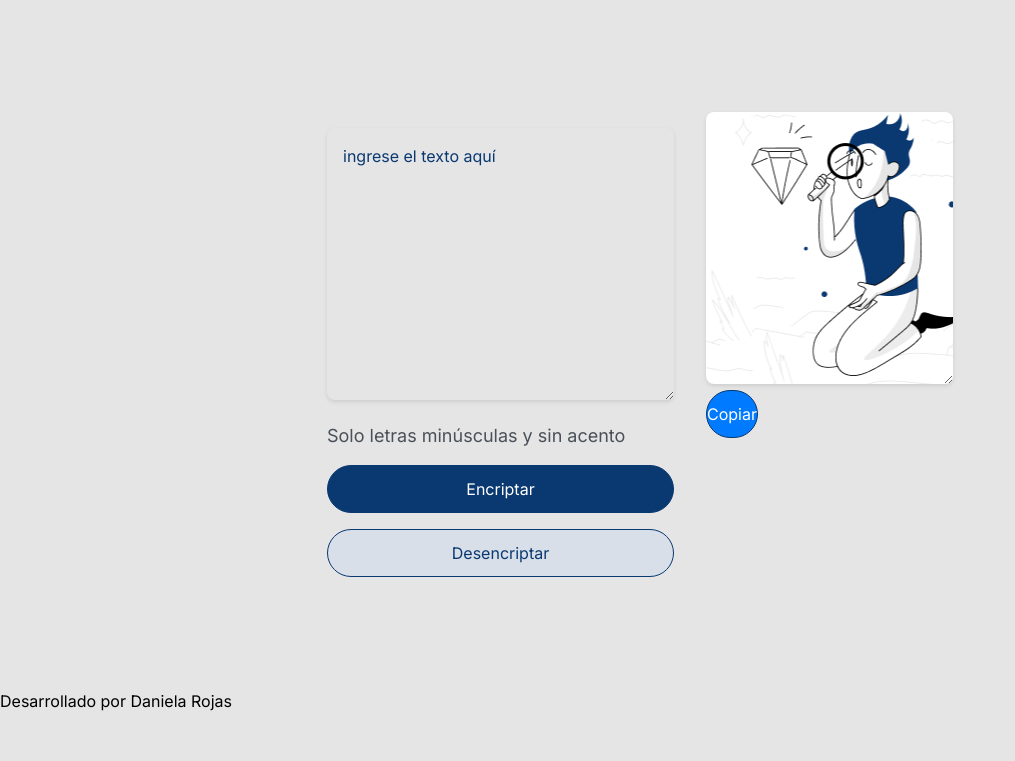
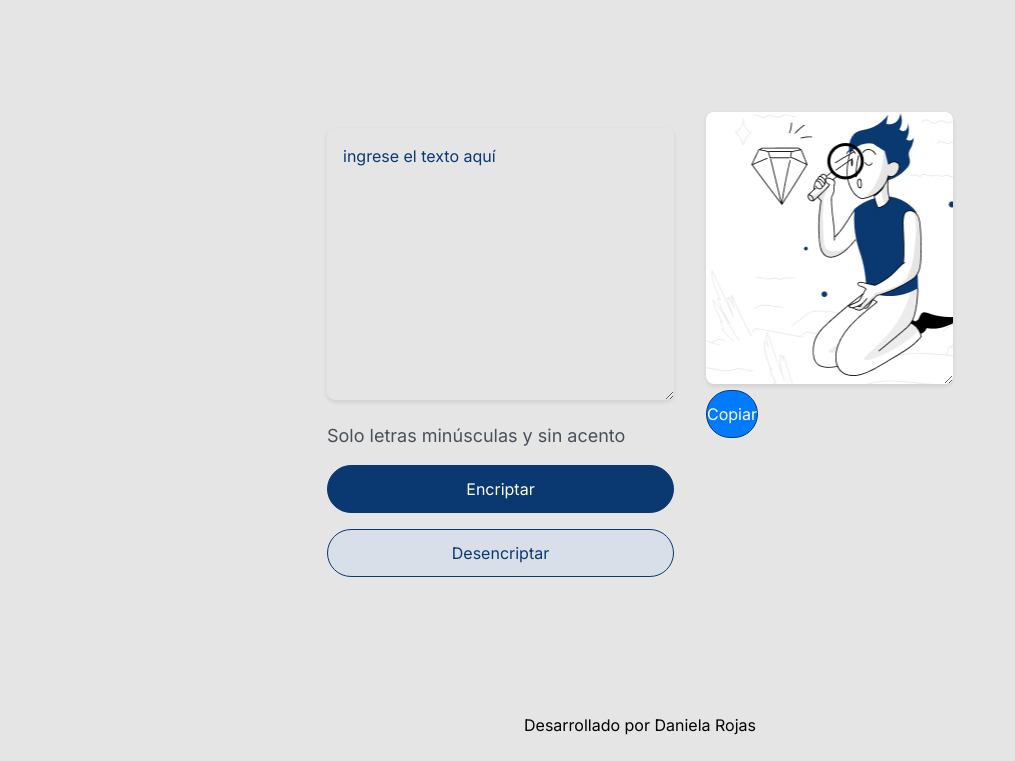
Before and after one commit to Danielar733/Encriptador-de-texto, a plain HTML site: page index.html in a window 1280 px wide. Shown: the part 86-847 px from the top of the page, without its empty margins (0-1015 px from the left). Before the commit the page ends 800 px from the top, so only its background shows below. Drawn offline with Linux system fonts and the light colour scheme.

Commit message:
actualización final style.css

```diff
--- a/style.css
+++ b/style.css
@@ -100,6 +100,12 @@ textarea {
     margin-top: 1rem;
 }
 
+.footer{
+    padding:1.5rem;
+    text-align: center;
+    font-family:  "Inter", sans-serif ;
+}
+
 /* Estilos para dispositivos móviles */
 @media (max-width: 600px) {
     main {
```
